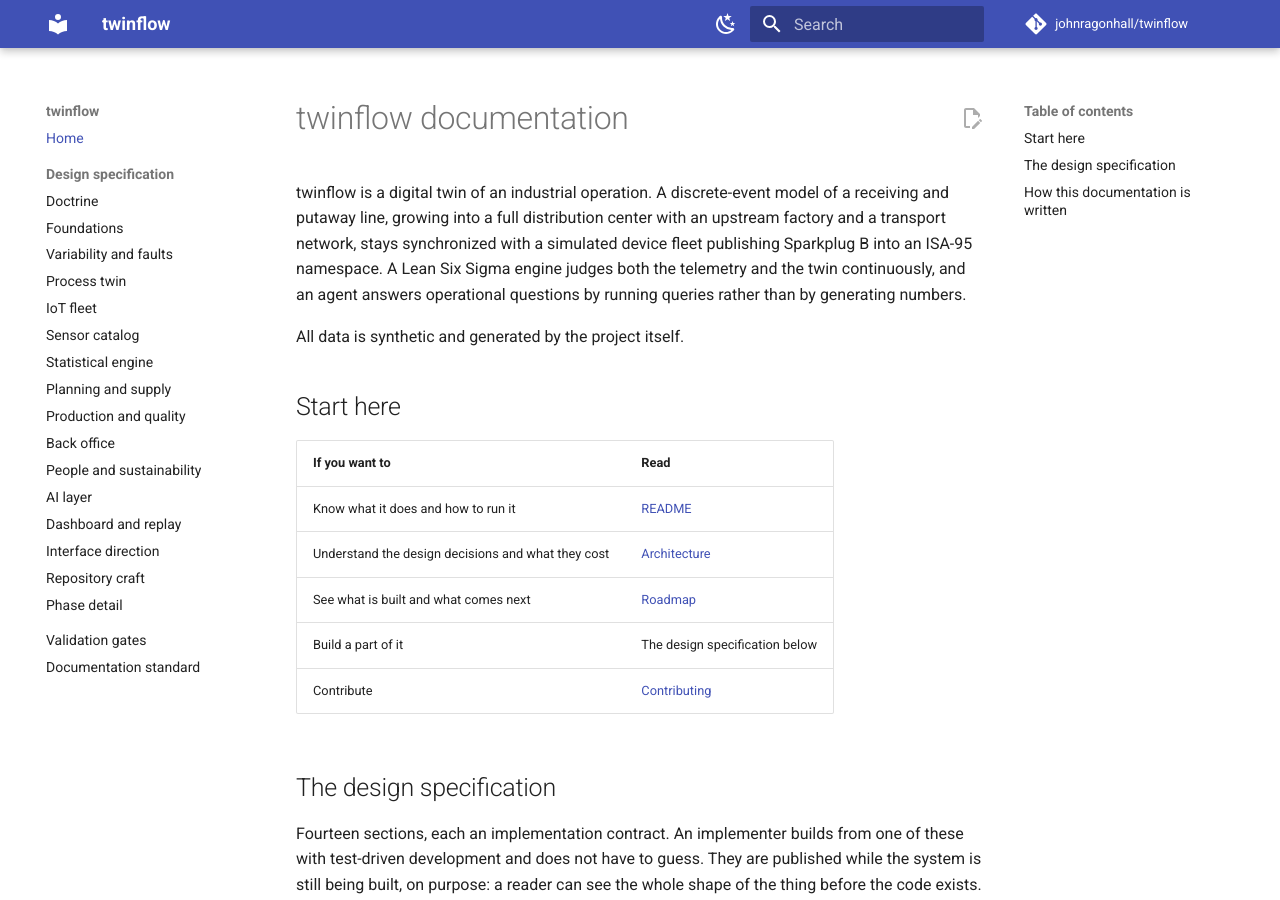
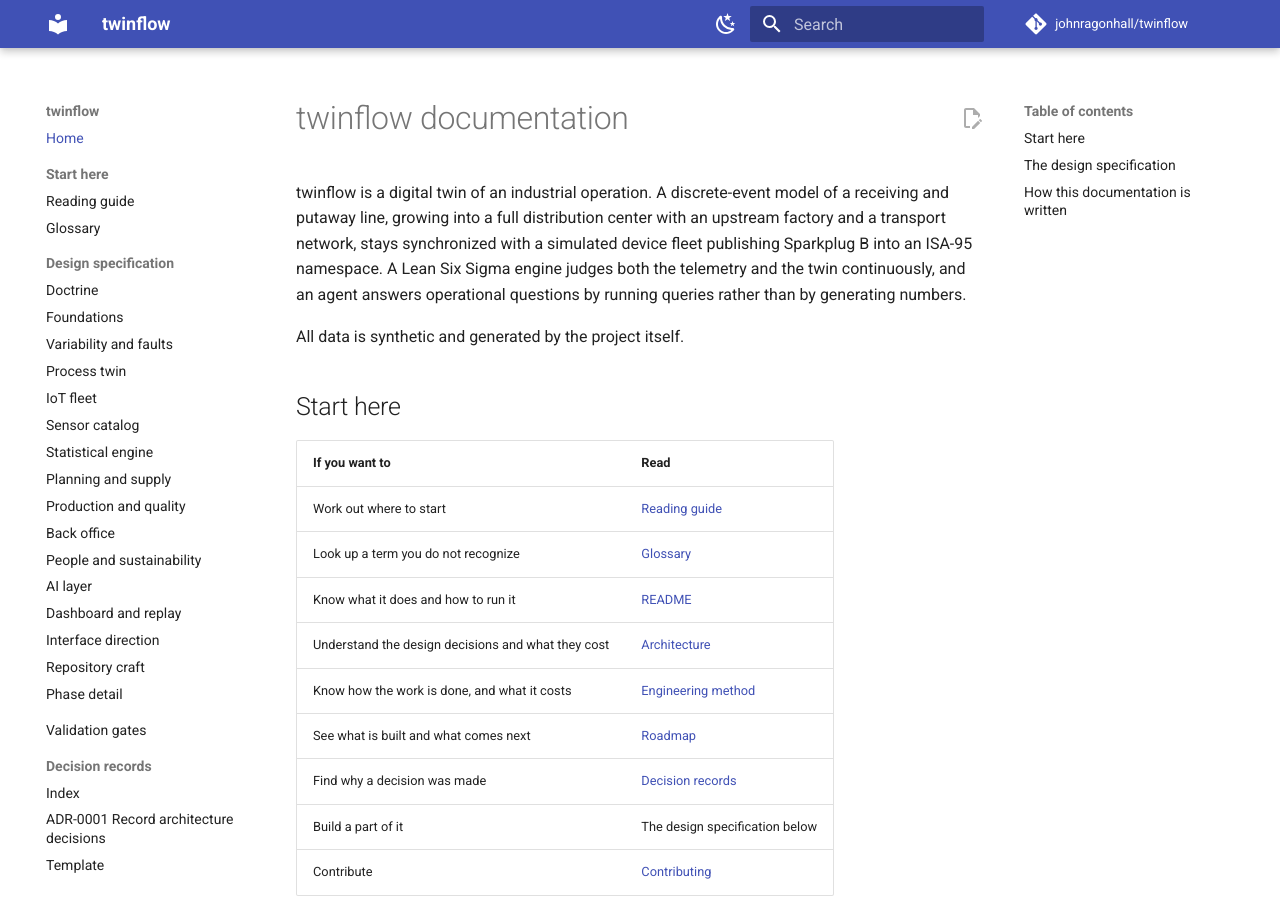
Before and after one commit to johnragonhall/twinflow, an MkDocs documentation site: the page built from docs/index.md, in a window 1280 px wide and 900 px high. Built offline with MkDocs 1.6.1 and Material for MkDocs 9.7.7, drawn with Linux system fonts in a browser that asks for light colours; comment, search, counter and statistics services are not loaded.

Commit message:
docs(nav): link the new documents from the README, the index, and the site
DOCS
- open the README documentation table with the reading guide, and add the glossary, engineering, review, and testing rows
- give the site a start-here section, a decision records section, and a working-here section
- point the documentation index at the reading guide, the glossary, and the decision register

```diff
--- a/docs/index.md
+++ b/docs/index.md
@@ -18,13 +18,17 @@ All data is synthetic and generated by the project itself.
 
 ## Start here
 
-| If you want to                                     | Read                                                                                |
-|----------------------------------------------------|-------------------------------------------------------------------------------------|
-| Know what it does and how to run it                | [README](https://github.com/johnragonhall/twinflow#readme)                          |
-| Understand the design decisions and what they cost | [Architecture](https://github.com/johnragonhall/twinflow/blob/main/ARCHITECTURE.md) |
-| See what is built and what comes next              | [Roadmap](https://github.com/johnragonhall/twinflow/blob/main/ROADMAP.md)           |
-| Build a part of it                                 | The design specification below                                                      |
-| Contribute                                         | [Contributing](https://github.com/johnragonhall/twinflow/blob/main/CONTRIBUTING.md) |
+| If you want to                                     | Read                                                                                     |
+| -------------------------------------------------- | ---------------------------------------------------------------------------------------- |
+| Work out where to start                            | [Reading guide](reading-guide.md)                                                        |
+| Look up a term you do not recognize                | [Glossary](glossary.md)                                                                  |
+| Know what it does and how to run it                | [README](https://github.com/johnragonhall/twinflow#readme)                               |
+| Understand the design decisions and what they cost | [Architecture](https://github.com/johnragonhall/twinflow/blob/main/ARCHITECTURE.md)      |
+| Know how the work is done, and what it costs       | [Engineering method](https://github.com/johnragonhall/twinflow/blob/main/ENGINEERING.md) |
+| See what is built and what comes next              | [Roadmap](https://github.com/johnragonhall/twinflow/blob/main/ROADMAP.md)                |
+| Find why a decision was made                       | [Decision records](adr/index.md)                                                         |
+| Build a part of it                                 | The design specification below                                                           |
+| Contribute                                         | [Contributing](https://github.com/johnragonhall/twinflow/blob/main/CONTRIBUTING.md)      |
 
 ## The design specification
 
@@ -37,7 +41,7 @@ Start with the [doctrine](design/DOCTRINE.md). It settles the questions that cut
 every section, and where a section disagrees with it, the doctrine wins.
 
 | Section                                                    | What it contracts                                                 |
-|------------------------------------------------------------|-------------------------------------------------------------------|
+| ---------------------------------------------------------- | ----------------------------------------------------------------- |
 | [Doctrine](design/DOCTRINE.md)                             | The cross-cutting rulings every other section obeys               |
 | [Foundations](design/foundations.md)                       | Kernel, determinism, schema registry, packaging, deployment tiers |
 | [Variability and faults](design/variability-and-faults.md) | The stochastic model and the labeled fault catalog                |
--- a/mkdocs.yml
+++ b/mkdocs.yml
@@ -93,6 +93,9 @@ markdown_extensions:
 
 nav:
   - Home: index.md
+  - Start here:
+      - Reading guide: reading-guide.md
+      - Glossary: glossary.md
   - Design specification:
       - Doctrine: design/DOCTRINE.md
       - Foundations: design/foundations.md
@@ -111,7 +114,14 @@ nav:
       - Repository craft: design/repo-craft.md
       - Phase detail: design/roadmap.md
   - Validation gates: gates.md
-  - Documentation standard: DOCUMENTATION-STANDARD.md
+  - Decision records:
+      - Index: adr/index.md
+      - ADR-0001 Record architecture decisions: adr/0001-record-architecture-decisions.md
+      - Template: adr/template.md
+  - Working here:
+      - Testing strategy: testing-strategy.md
+      - Code review policy: code-review.md
+      - Documentation standard: DOCUMENTATION-STANDARD.md
 
 extra:
   social:
```
Also changed, not shown: README.md (+17 -9 lines).
